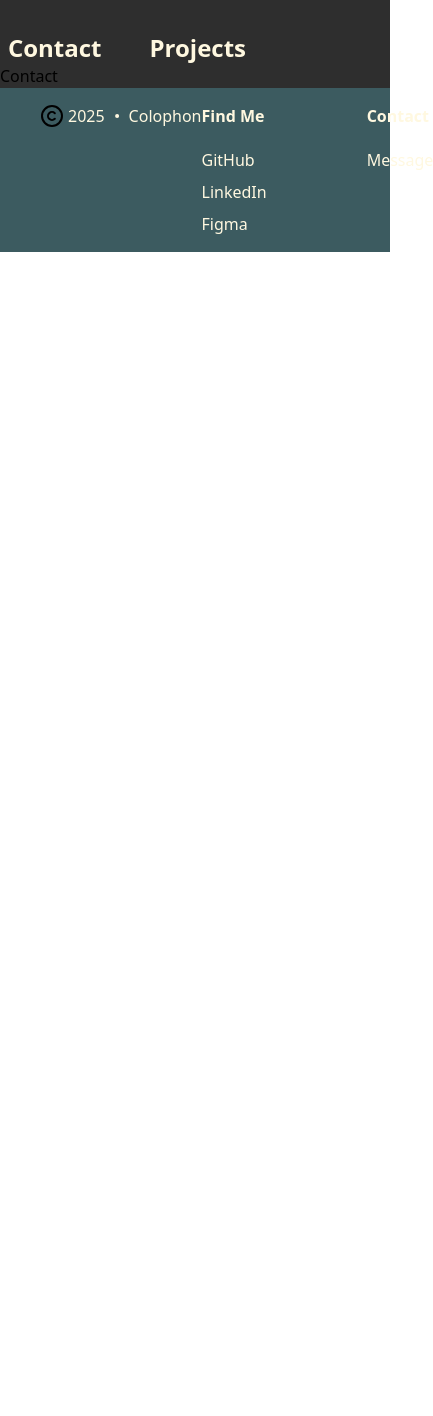
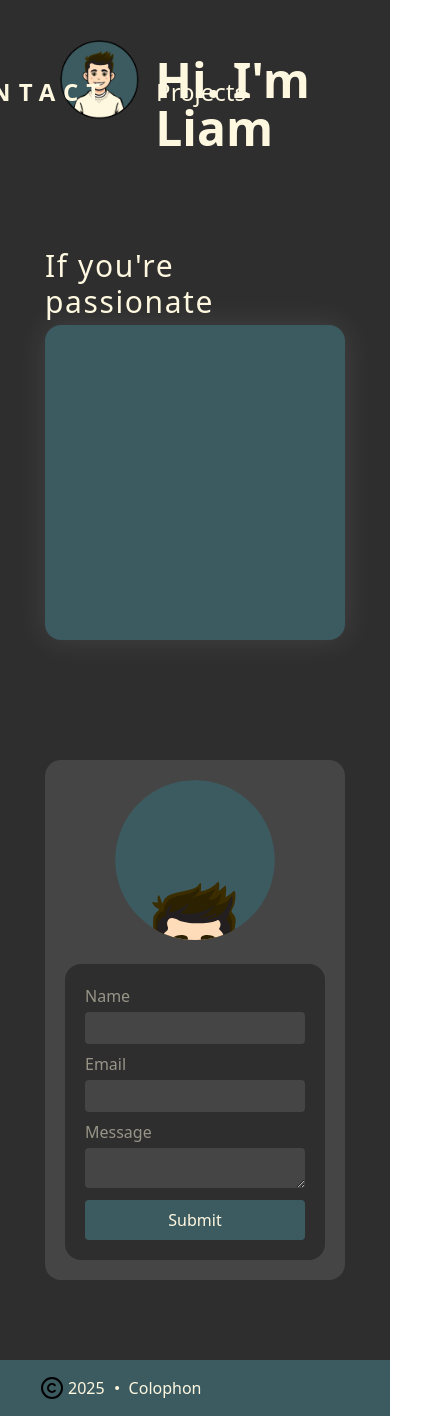
Before and after one commit to Liamslost/portfolio-2025, a React (Vite) app: page /contact in a window 390 px wide. Shown: the whole page, 433 px wide, since content can reach past the window. Before the commit the page ends 844 px from the top, so only its background shows below. Built offline with nearby package versions, Linux system fonts and the light colour scheme.

Commit message:
building contact page. added some responsive for mobile tablet

```diff
--- a/src/Components/About/index.jsx
+++ b/src/Components/About/index.jsx
@@ -1,7 +1,7 @@
 function About() {
   return(
     <div className="h-screen">
-      <h1>About</h1>
+      <h1>If you're passionate about building creative solutions, lets collaborate and mae something awesome</h1>
 
     </div>
 );
--- a/src/Components/Contact/index.jsx
+++ b/src/Components/Contact/index.jsx
@@ -1,7 +1,62 @@
 function Contact() {
   return (
-    <div>
-      <h1>Contact</h1>
+    <div className=" max-w-[300px] md:max-w-[760px] lg:max-w-[1000px] xl:max-w-[1200px] m-auto grid md:grid-cols-2 grid-cols-1 gap-10 pb-20">
+      <div>
+        <h1 className="h-2/6 w-9/12 text-3xl text-text-primary pt-20 pb-8 tracking-[0.1rem] font-light">
+          If you&apos;re passionate about building creative solutions, lets
+          collaborate and make something awesome.
+        </h1>
+        <div className="h-4/6 w-full bg-secondary drop-shadow-[0_0_15px_rgba(255,255,255,0.1)] rounded-2xl "></div>
+      </div>
+      <div className="bg-tertiary h-fit mt-20 rounded-2xl p-5">
+        <div className="h-1/2 overflow-hidden ">
+          <div className="size-[10rem] md:size-[18rem] mb-6 bg-secondary clipPath rounded-full relative m-auto">
+            <img
+              className="h-100 m-auto"
+              src="public/avatar-combo.svg"
+              alt="avatar"
+            />
+          </div>
+        </div>
+        <div className="h-1/2 w-full bg-primary rounded-2xl p-5 text-text-primary">
+          <form>
+            <div>
+              <label className="opacity-50" htmlFor="name">
+                Name
+              </label>
+              <input
+                className="w-full h-8 bg-tertiary rounded-sm mt-1 mb-2 block"
+                type="text"
+                id="name"
+              />
+            </div>
+            <div>
+              <label className="opacity-50" htmlFor="name">
+                Email
+              </label>
+              <input
+                className="w-full h-8 bg-tertiary rounded-sm mt-1 mb-2 block"
+                type="email"
+                id="name"
+              />
+            </div>
+            <div>
+              <label className="opacity-50" htmlFor="name">
+                Message
+              </label>
+              <textarea
+                className="h-10 w-full  bg-tertiary rounded-sm mt-1 mb-3 block"
+                type="text"
+                id="name"
+              />
+              <input
+                className="w-full bg-secondary py-2  rounded-sm cursor-pointer  hover:border-3 focus:border-3"
+                type="submit"
+              />
+            </div>
+          </form>
+        </div>
+      </div>
     </div>
   );
 }
--- a/src/Components/Footer/index.jsx
+++ b/src/Components/Footer/index.jsx
@@ -5,19 +5,34 @@ function Footer() {
     const location = useLocation();
 const isHome = location.pathname === "/";
     return(
-        <footer className="text-text-primary bg-secondary pl-10 py-4 min-h-12 flex justify-between block">
+        <footer className="text-text-primary bg-secondary pl-10 py-4 min-h-12 flex justify-between">
         <div className="flex">
           <Copyright className="text-black mr-1" />
           2025
           <Dot />
-          Colophon
+          <div className="relative inline-block group">
+      <span className="cursor-pointer ">Colophon</span>
+
+      {/* Tooltip - hidden by default, shown on hover */}
+      <div className="absolute bottom-full left-1/2 transform -translate-x-1/2 mb-2 w-max opacity-0 group-hover:opacity-100 transition-opacity duration-300 pointer-events-none">
+        <div className="p-2 bg-black text-white text-xs rounded shadow-lg space-y-1">
+          <p>Designed in Figma</p>
+          <p>Built with React</p>
+          <p>Styled with Tailwind</p>
+          <p>GitHub for versions</p>
         </div>
-        <div className={`flex space-x-25 mr-60 ${isHome ? "hidden" : ""}`}>
+      </div>
+    </div>
+        </div>
+        <div className={`space-x-25 mr-60 ${isHome ? "hidden" : "md:flex"} hidden `}>
           <div className="space-y-2">
             <h3 className="mb-5 font-bold">Find Me</h3>
-            <a className="block font-extralight">GitHub</a>
-            <a className="block font-extralight">LinkedIn</a>
-            <a className="block font-extralight">Figma</a>
+            <a className="block font-extralight"
+            href="https://github.com/Liamslost">GitHub</a>
+            <a className="block font-extralight"
+            href="https://www.linkedin.com/in/liam-o-connell-409243190/">LinkedIn</a>
+            <a className="block font-extralight"
+            href="https://www.figma.com/@liamoconnell">Figma</a>
           </div>
           <div className="space-y-2">
             <h3 className="mb-5 font-bold">Contact</h3>
--- a/src/Components/Home/index.jsx
+++ b/src/Components/Home/index.jsx
@@ -226,7 +226,7 @@ function Home() {
   return (
 <>
 <section className="h-[calc(100vh-3.5rem)] w-full bg-primary p-10 overflow-hidden">
-        <h1 className="text-text-primary text-5xl p-4 absolute font-semibold">
+        <h1 className="text-text-primary text-5xl ml-15 p-4 absolute font-semibold">
           Hi. I&apos;m Liam
         </h1>
         <div className="flex justify-center items-center h-full w-full z-0">
--- a/src/Components/Navbar/index.jsx
+++ b/src/Components/Navbar/index.jsx
@@ -3,38 +3,54 @@ import { Link, useLocation } from "react-router-dom";
 function Navbar() {
   const location = useLocation();
   const isHome = location.pathname === "/";
+  const isAbout = location.pathname === "/about"
+  const isContact = location.pathname === "/contact"
+  const isProjects = location.pathname === "/projects"
+
 
   return (
-    <div className={`${isHome ? "" : "float-right mr-30 pt-8"} `}>
+    <>
+      <div className={`${isHome ? "hidden" : "flex pt-10"}`}>
+        <img src="public/mini-avatar.png" alt="avatar" className="size-20 ml-15 "/>
+      <h1 className="text-text-primary text-5xl p-4 font-semibold">
+          Hi. I&apos;m Liam
+        </h1>
+      </div>
+      <div className={`${isHome ? "" : "float-right mr-30 absolute right-0 top-19"} `}>
         <Link
           to="/"
           className={`${
             isHome ? "hidden" : "p-6 "
-        }  h-fit w-fit text-2xl text-text-primary font-semibold `}>
+          }  h-fit w-fit text-2xl text-text-primary `}
+        >
           Home
         </Link>
         <Link
           to="/about"
           className={`${
-          isHome ? " p-4 m-2 my-26 absolute bottom-0 rotate-270 z-1" : "p-6 "
-        } h-fit w-fit text-2xl text-text-primary z-0 font-semibold `}>
+            isHome ? " p-4 m-2 my-26 absolute bottom-0 rotate-270 " : " p-6 transition-[letter-spacing] duration-500"
+          } ${ isAbout ? " tracking-[0.5rem] uppercase font-semibold transition-[letter-spacing] duration-500" : ""} h-fit text-2xl text-text-primary `}
+        >
           About
         </Link>
         <Link
           to="/contact"
           className={`${
-          isHome ? " p-6 my-12 absolute rotate-90 right-0 " : "p-6 "
-        }  h-fit w-fit text-2xl text-text-primary font-semibold `}>
+            isHome ? " p-6 my-12 absolute rotate-90 right-0 " : " p-6 transition-[letter-spacing] duration-500 "
+          }  ${ isContact ? " tracking-[0.5rem] uppercase font-semibold " : ""} h-fit w-fit text-2xl text-text-primary `}
+        >
           Contact
         </Link>
         <Link
           to="/projects"
           className={`${
-          isHome ? " p-4 my-18 absolute bottom-0 right-12 " : " p-6 "
-        } h-fit w-fit text-2xl text-text-primary font-semibold `}>
+            isHome ? " p-4 my-18 absolute bottom-0 right-12 " : " p-6 transition-[letter-spacing] duration-500 "
+          } ${ isProjects ? " tracking-[0.5rem] uppercase font-semibold " : ""} h-fit w-fit text-2xl text-text-primary `}
+        >
           Projects
         </Link>
       </div>
+    </>
   );
 }
 
--- a/src/Components/Projects/index.jsx
+++ b/src/Components/Projects/index.jsx
@@ -52,18 +52,14 @@ function Projects() {
 
   return (
     <section className=" w-[1200px]  m-auto">
-      <div>
-        <h1 className="text-text-primary text-5xl p-4 font-semibold">
-          Hi. I&apos;m Liam
-        </h1>
-      </div>
+
       <div>
         <h1 className="w-5/12 text-3xl text-text-primary mt-20 mb-8 tracking-[0.1rem]">
           full-stack applications, data visualizations, and interactive tools -
           built with performance, <u>usability</u>, and creativity in mind.
         </h1>
         {/* top */}
-        <div className="h-90 bg-secondary mb-6 rounded-2xl grid grid-cols-2 gap-5 p-4">
+        <div className="h-90 bg-secondary mb-6 rounded-2xl grid grid-cols-2 gap-5 p-4 drop-shadow-[0_0_15px_rgba(255,255,255,0.1)]">
           <div className=" bg-tertiary rounded-2xl">left</div>
           <div className="grid grid-rows-2 gap-y-5">
             <div className="bg-primary rounded-2xl"></div>
@@ -82,7 +78,7 @@ function Projects() {
           <div className="bg-secondary rounded-2xl"></div>
         </div>
         {/* bottom */}
-        <div className="w-full  bg-tertiary p-4 grid grid-cols-4 my-6 rounded-2xl gap-5">
+        <div className="w-full  bg-tertiary p-4 grid grid-cols-4 my-6 rounded-2xl gap-5 drop-shadow-[0_0_15px_rgba(255,255,255,0.1)]">
         {ProjectsData.map((project, index) => (
           <div key={index} className="h-full w-full bg-primary rounded-2xl">
             <div className="w-full h-5/12 rounded-t-xl contain-content ">
```
Also changed, not shown: public/mini-avatar.png (added). Lines whose indentation alone changed are shown as unchanged.
